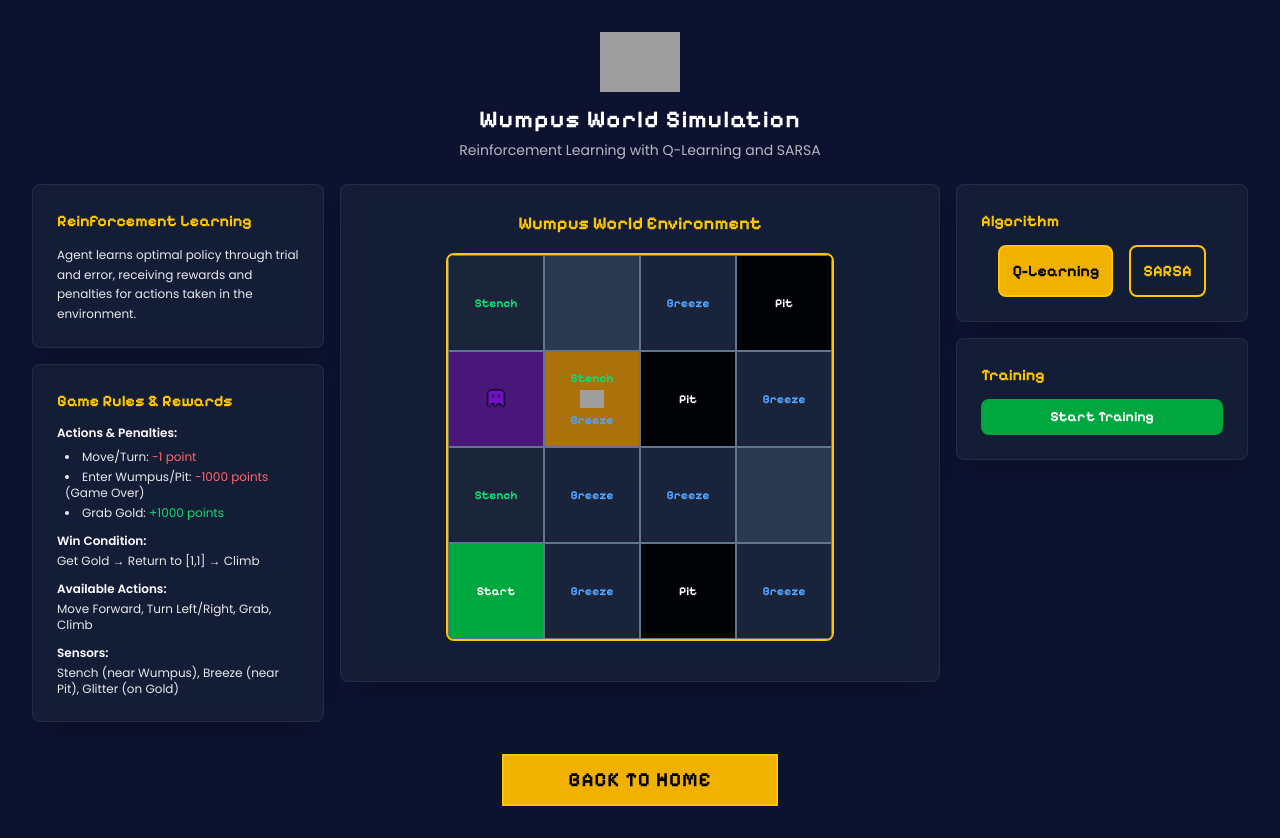
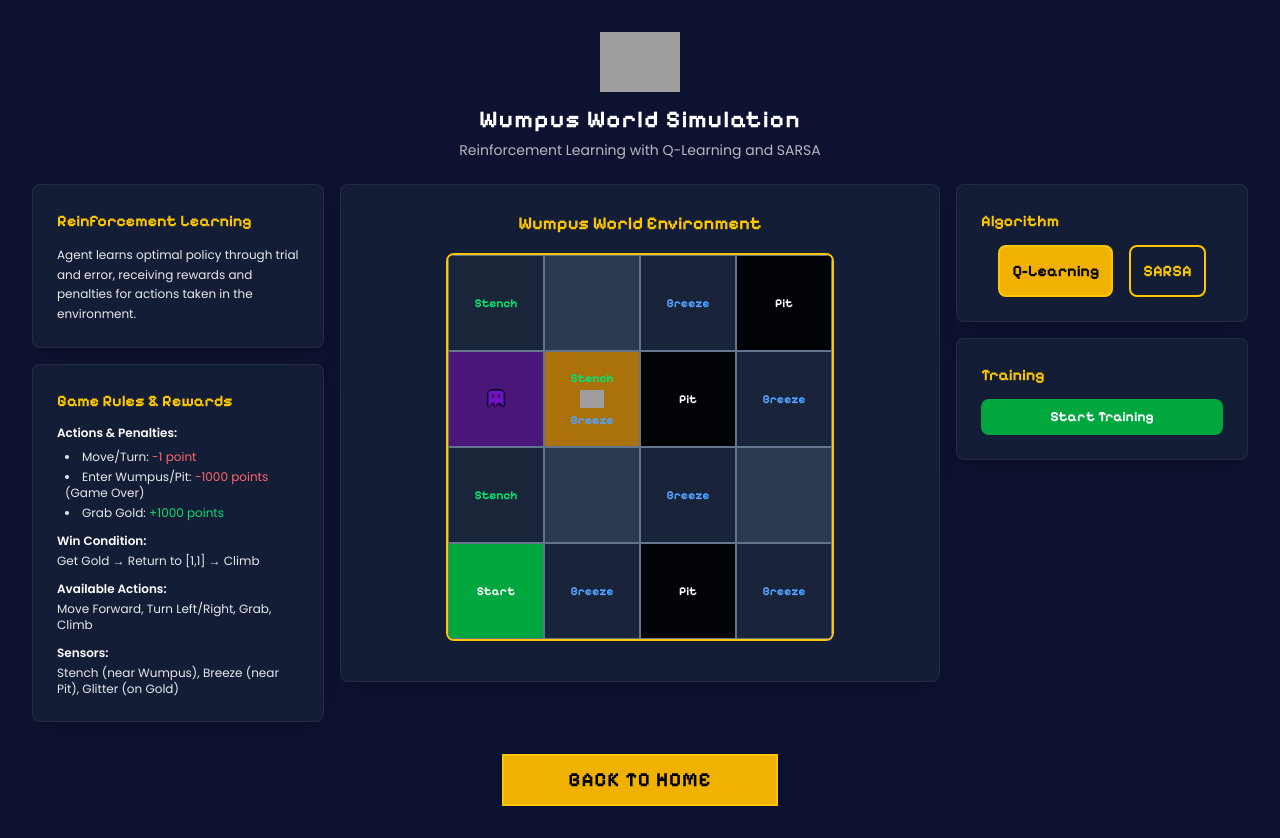
Before and after one commit to adndax/AI-Selection-Task_Wumpus-World, a Next.js app in the folder frontend/: page /start in a window 1280 px wide. Built offline with nearby package versions, Linux system fonts and the light colour scheme; grey boxes are pictures that could not be loaded.

Commit message:
fix: breeze placement

```diff
--- a/frontend/src/components/grid.tsx
+++ b/frontend/src/components/grid.tsx
@@ -86,8 +86,7 @@ export default function Grid({ size = 4, className = '' }: GridProps) {
     }
 
     // Breeze around Pits
-    if ((x === 2 && y === 1) || (x === 3 && y === 2) || (x === 4 && y === 1) ||
-        (x === 2 && y === 2) || (x === 4 && y === 3) || (x === 3 && y === 4) || (x === 4 && y === 4)) {
+    if ((x === 2 && y === 1) || (x === 3 && y === 2) || (x === 4 && y === 1) || (x === 4 && y === 3) || (x === 3 && y === 4) || (x === 4 && y === 4)) {
       return {
         content: 'Breeze',
         bgColor: 'bg-slate-800/60',
```
